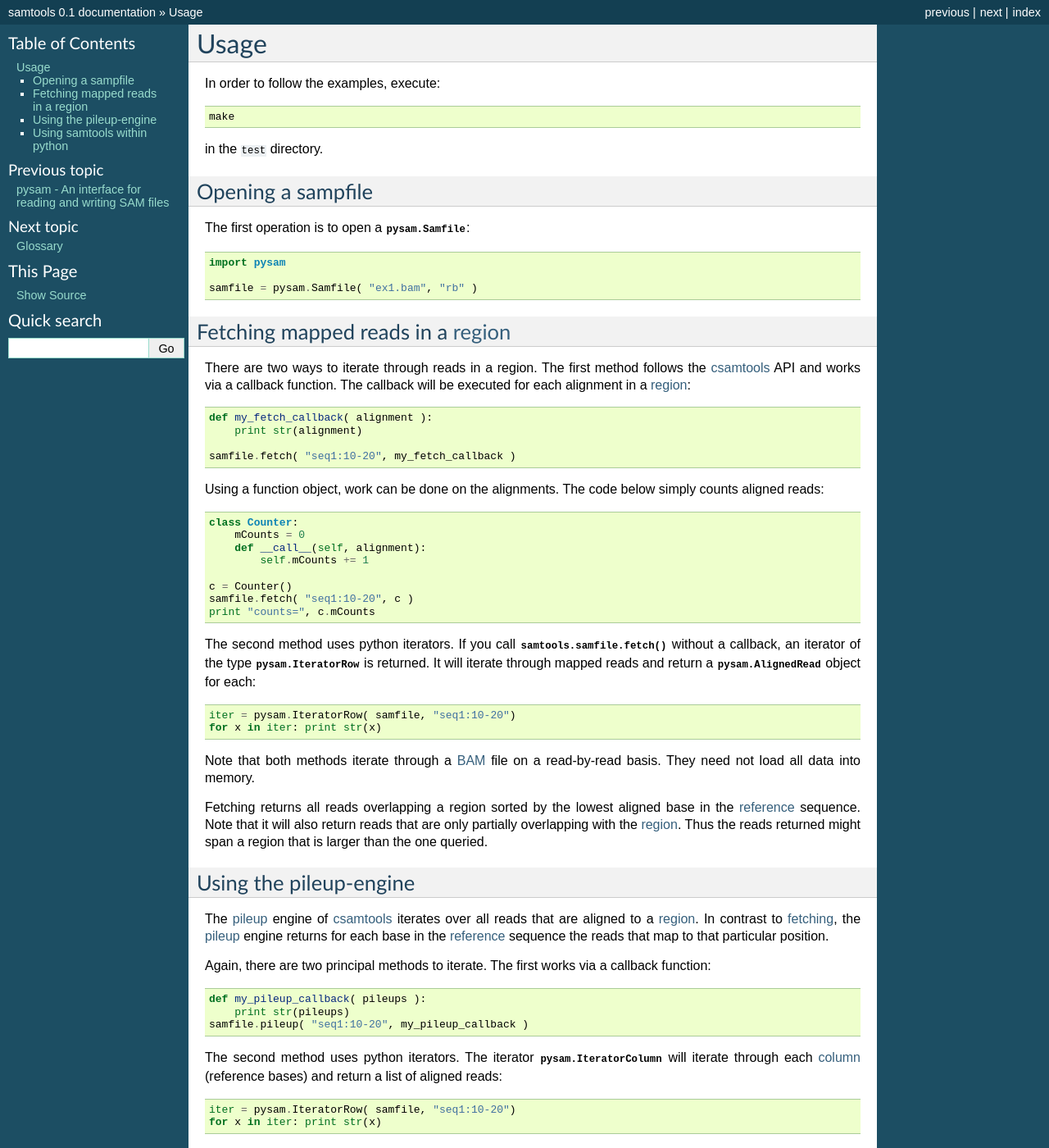
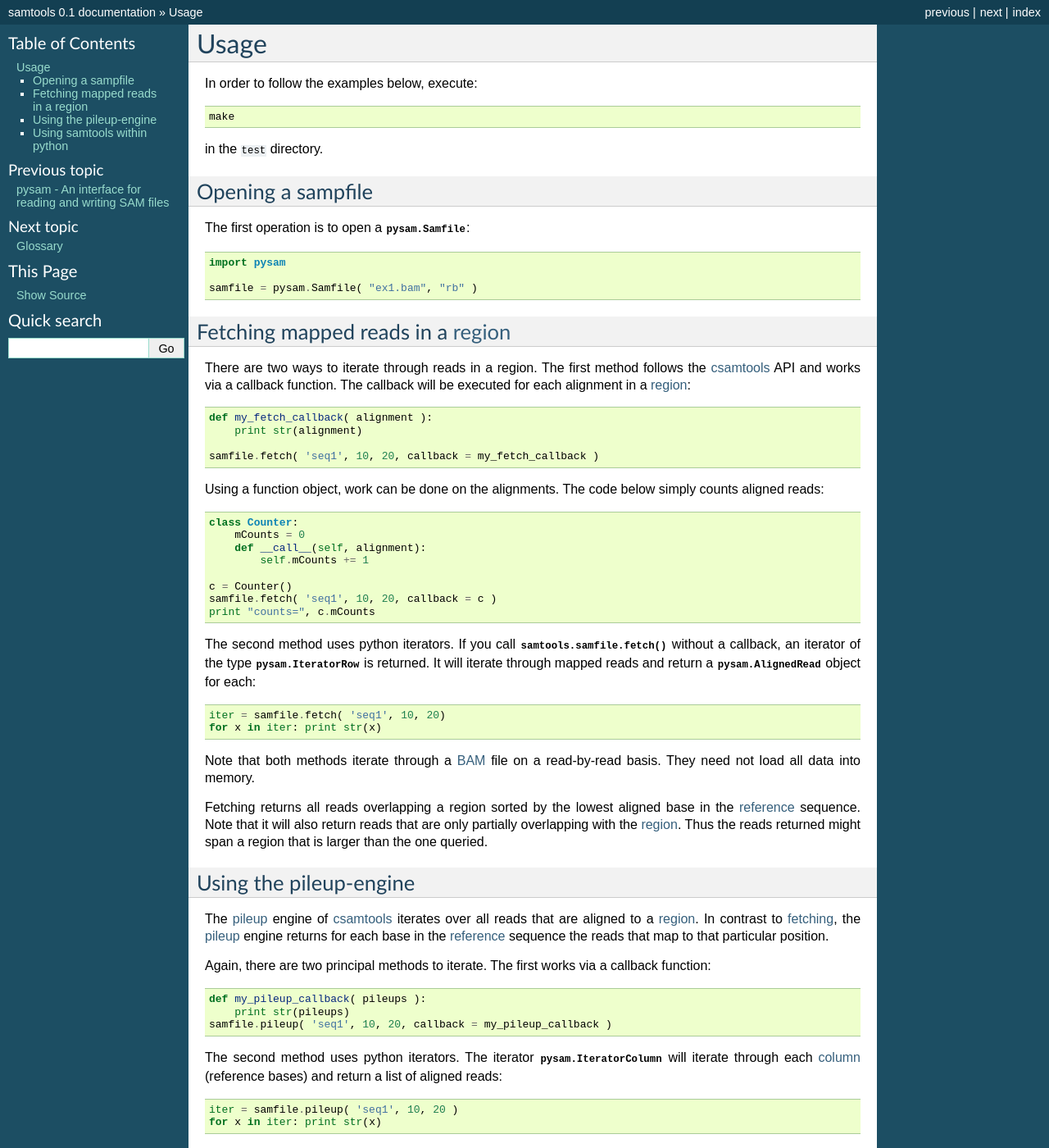
Before and after one commit to pysam-developers/pysam, a Sphinx documentation site: the page built from doc/usage.rst, in a window 1280 px wide and 1400 px high. Shown: the whole window at 82% size. Built offline with Sphinx 7.4.7, drawn with Linux system fonts in a browser that asks for light colours; pages that are not in the unit, such as notebooks, are missing from menus.

Commit message:
fixed ranges in docu

```diff
--- a/doc/usage.rst
+++ b/doc/usage.rst
@@ -4,7 +4,7 @@
 Usage
 *****
 
-In order to follow the examples, execute::
+In order to follow the examples below, execute::
 
    make
 
@@ -30,7 +30,7 @@ alignment in a :term:`region`::
    def my_fetch_callback( alignment ):
        print str(alignment)
 
-   samfile.fetch( "seq1:10-20", my_fetch_callback )
+   samfile.fetch( 'seq1', 10, 20, callback = my_fetch_callback )
 
 Using a function object, work can be done on the alignments. The
 code below simply counts aligned reads::
@@ -41,7 +41,7 @@ code below simply counts aligned reads::
            self.mCounts += 1
 
    c = Counter()
-   samfile.fetch( "seq1:10-20", c )
+   samfile.fetch( 'seq1', 10, 20, callback = c )
    print "counts=", c.mCounts
 
 The second method uses python iterators. If you call :meth:`samtools.samfile.fetch`
@@ -49,7 +49,7 @@ without a callback, an iterator of the type :class:`pysam.IteratorRow` is return
 It will iterate through mapped reads
 and return a :class:`pysam.AlignedRead` object for each::
 
-   iter = pysam.IteratorRow( samfile, "seq1:10-20")
+   iter = samfile.fetch( 'seq1', 10, 20)
    for x in iter: print str(x)
 
 Note that both methods iterate through a :term:`BAM` file
@@ -76,13 +76,13 @@ The first works via a callback function::
 
    def my_pileup_callback( pileups ):
        print str(pileups)
-   samfile.pileup( "seq1:10-20", my_pileup_callback )
+   samfile.pileup( 'seq1', 10, 20, callback = my_pileup_callback )
 
 The second method uses python iterators. The iterator
 :class:`pysam.IteratorColumn` will iterate through each :term:`column`
 (reference bases) and return a list of aligned reads::
 
-   iter = pysam.IteratorRow( samfile, "seq1:10-20")
+   iter = samfile.pileup( 'seq1', 10, 20 )
    for x in iter: print str(x)
 
 Aligned reads are returned as a :class:`pysam.PileupColumn`.
```
